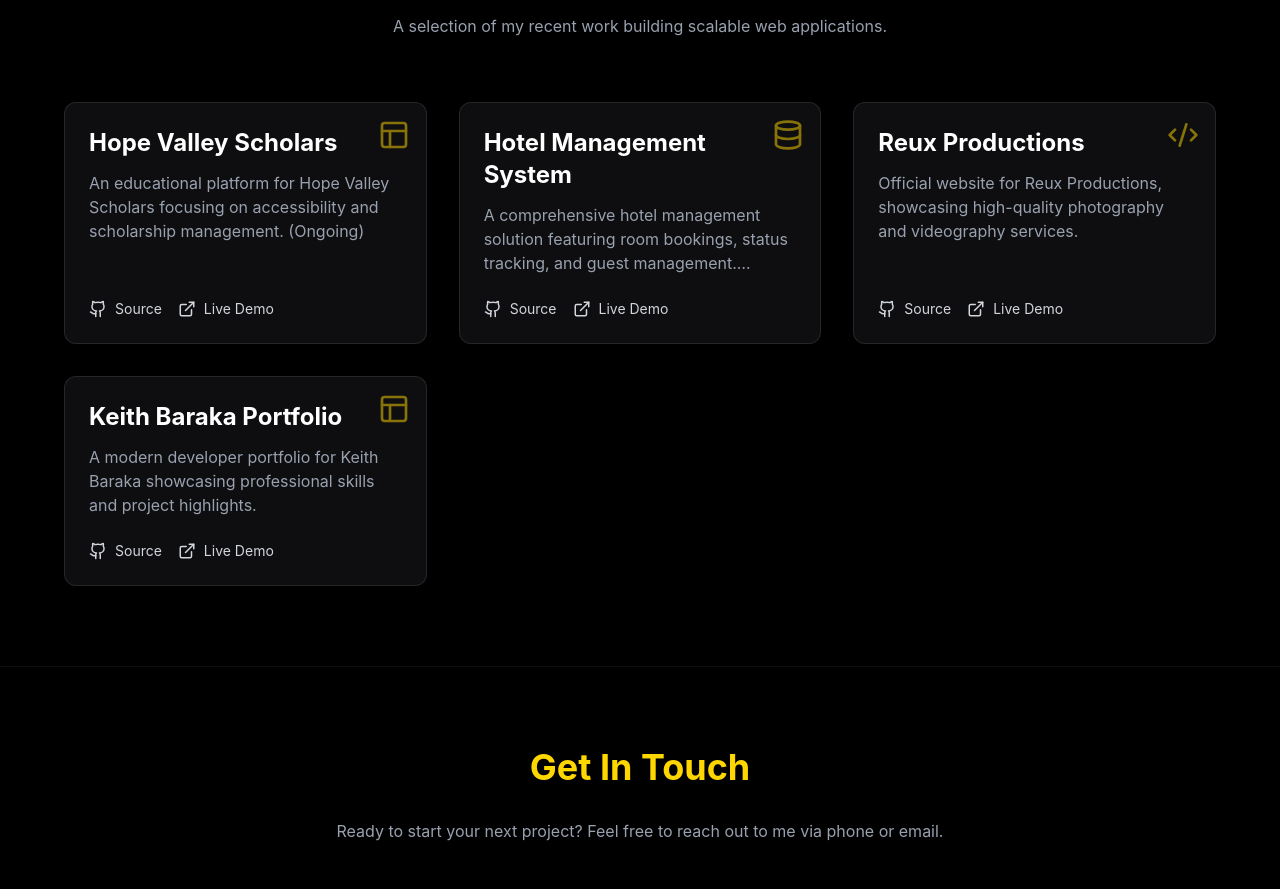
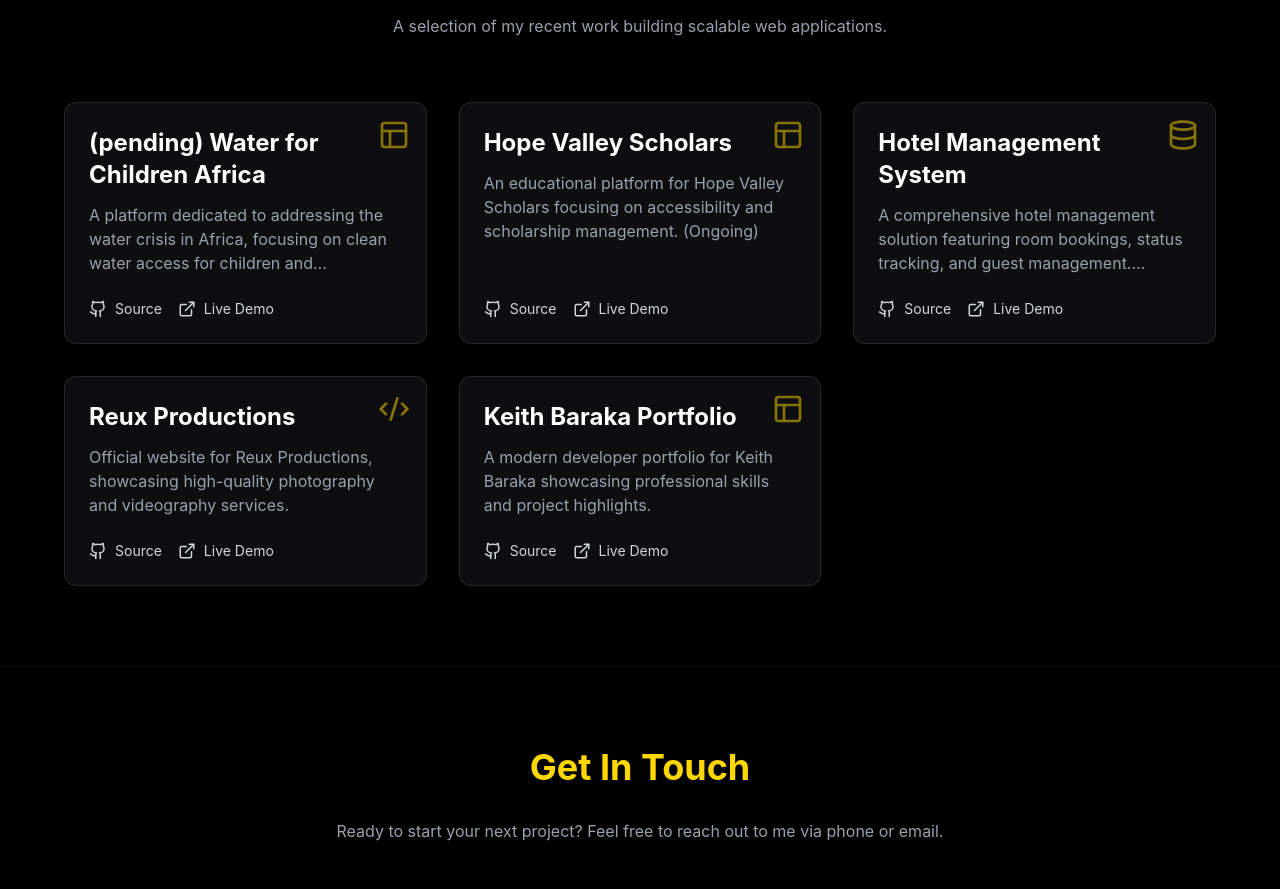
Before and after one commit to Fidelkyalo/Fidel_Portfolio, a React (Vite) app: page / in a window 1280 px wide. Shown: the part 1859-2748 px from the top of the page. Built offline with nearby package versions, Linux system fonts and the light colour scheme.

Commit message:
Add (pending) Water for Children Africa to projects

```diff
--- a/src/components/Projects.jsx
+++ b/src/components/Projects.jsx
@@ -3,6 +3,12 @@ import { motion } from 'framer-motion';
 import { Github, ExternalLink, Code2, Layout, Database } from 'lucide-react';
 
 const projects = [
+    {
+        title: "(pending) Water for Children Africa",
+        description: "A platform dedicated to addressing the water crisis in Africa, focusing on clean water access for children and sustainable solutions.",
+        links: { github: "#", live: "https://water-for-children-africa.vercel.app/" },
+        icon: <Layout className="w-8 h-8 text-gold" />
+    },
     {
         title: "Hope Valley Scholars",
         description: "An educational platform for Hope Valley Scholars focusing on accessibility and scholarship management. (Ongoing)",
```
